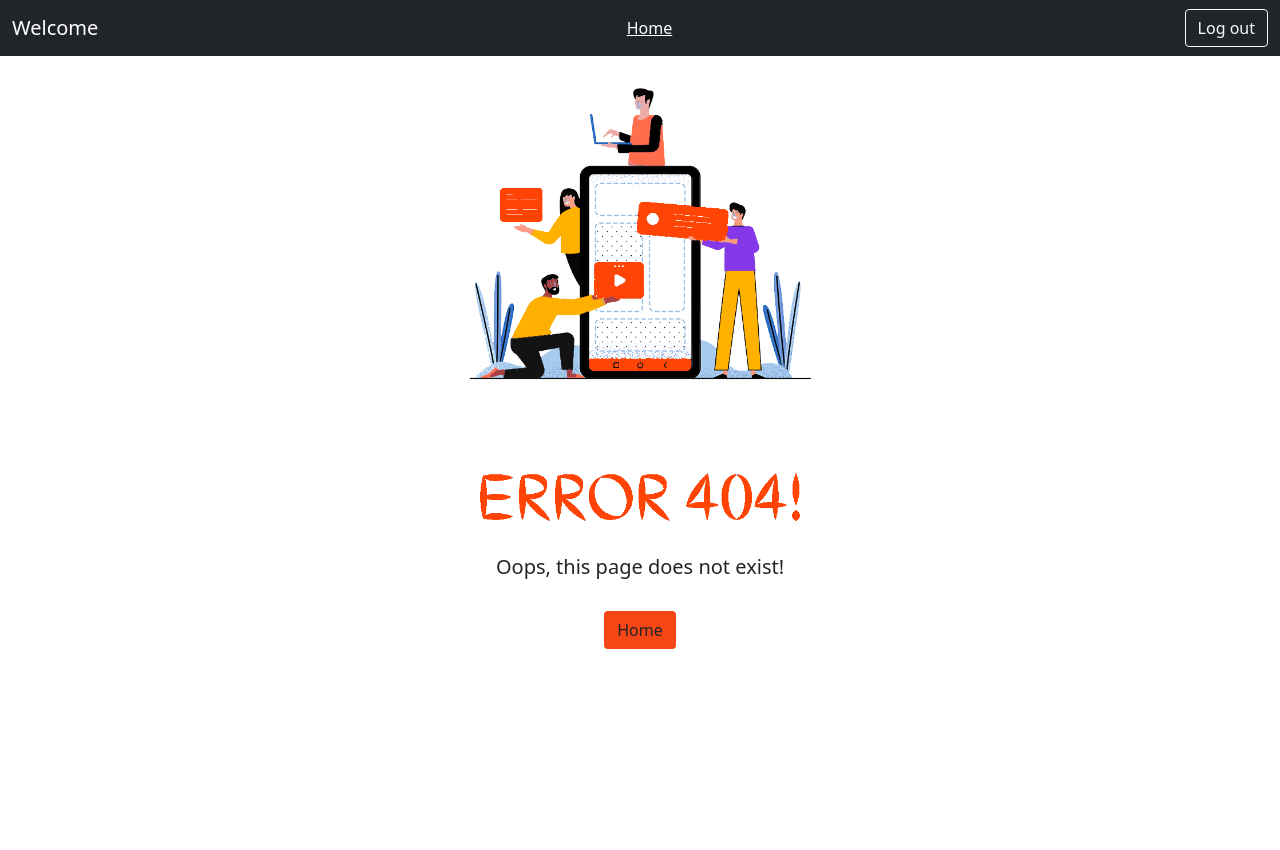
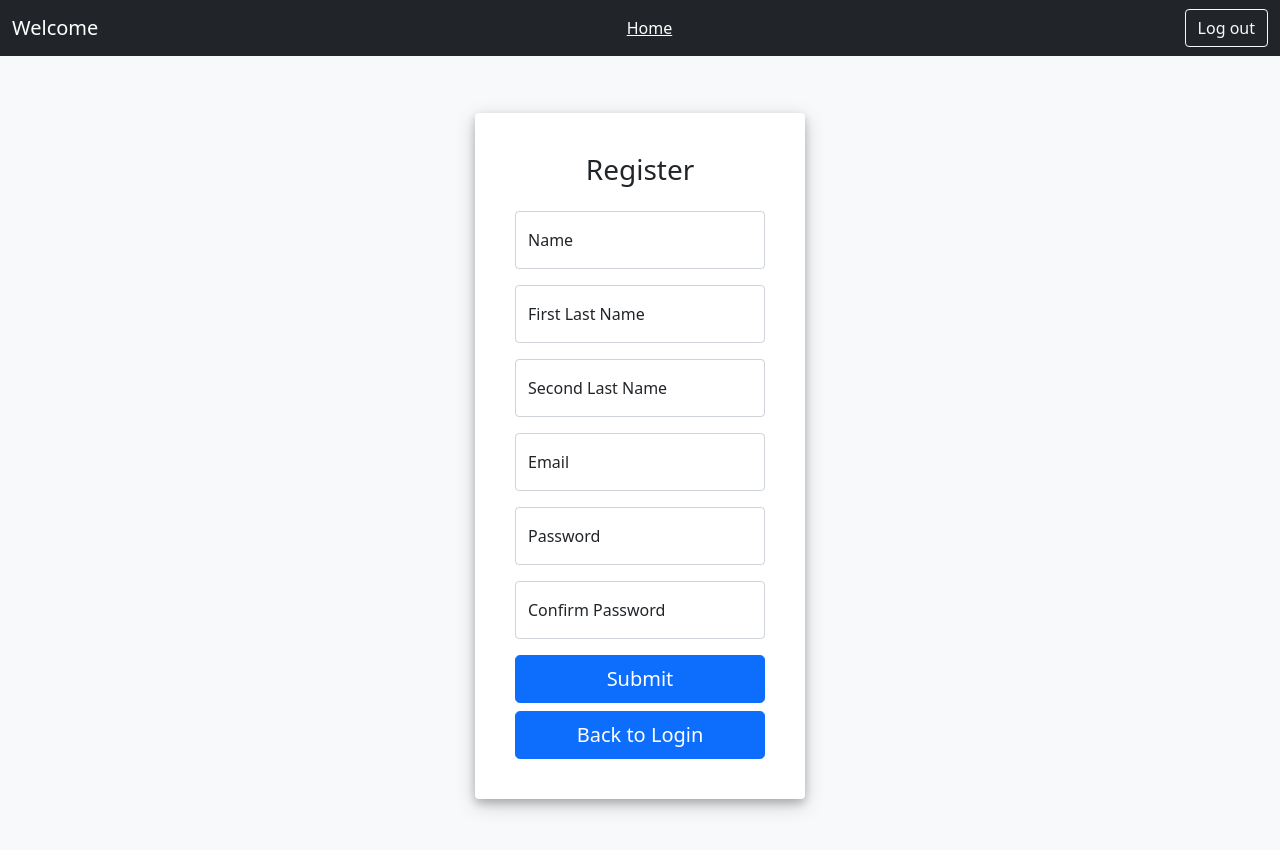
Before and after one commit to FabrizioSG/Proyecto1, a React (Create React App) app: page /register in a window 1280 px wide. Shown: the top 850 px of the page. Built offline with nearby package versions, Linux system fonts and the light colour scheme.

Commit message:
Se agrega componente de registro

```diff
--- a/src/App.js
+++ b/src/App.js
@@ -7,6 +7,7 @@ import Home from './components/Home/Home.js';
 import Header from './components/Header/Header.js';
 import Album from './components/Album/Album.js';
 import ProtectedRoutes from './components/Protected/protectedRoutes.js';
+import Register from './components/Register/Register.js';
 
 function App() {
   return (
@@ -16,6 +17,7 @@ function App() {
 
       <Routes>
         <Route exact path="/" element={<Login />} />
+        <Route exact path="/register" element = {<Register/>}/>
         <Route exact path="/home" element={ <ProtectedRoutes><Home /></ProtectedRoutes>} />
         <Route exact path="/albums/:albumId" element={<ProtectedRoutes><Album /></ProtectedRoutes>} />
         <Route exact path="*" element={<NotFound />} />
--- a/src/components/Login/Login.js
+++ b/src/components/Login/Login.js
@@ -59,6 +59,8 @@ function Login() {
         {renderErrorMessage("pass")}
       </div>
       <button className="w-100 btn btn-lg btn-primary" type="submit">Log in</button>
+      <p>No acount yet?</p>
+      <button  className="w-100 btn btn-lg btn-primary" onClick={() => navigate('register')}>Register</button>
     </form>
   );
 
--- /dev/null
+++ b/src/components/Register/Register.css
@@ -0,0 +1,26 @@
+.text-center {
+  display: flex;
+  align-items: center;
+  justify-content: center;
+  height: 100vh;
+  background-color: #f8f9fa;
+}
+
+.form-signin {
+  width: 100%;
+  max-width: 330px;
+  padding: 40px;
+  border-radius: 4px;
+  box-shadow: 0 4px 8px 0 rgba(0, 0, 0, 0.2), 0 6px 20px 0 rgba(0, 0, 0, 0.19);
+  margin: auto;
+  background-color: #fff;
+}
+
+.form-floating {
+  padding-bottom: 1rem;
+}
+
+.invalid-feedback {
+  display: block;
+  text-align: left;
+}
--- /dev/null
+++ b/src/components/Register/Register.js
@@ -0,0 +1,114 @@
+import React, { useState } from 'react';
+import { useNavigate } from 'react-router-dom';
+import axios from 'axios';
+import './Register.css';
+
+function Register() {
+
+  const [errorMessages, setErrorMessages] = useState({});
+  const navigate = useNavigate();
+
+
+  const handleSubmit = (event) => {
+    //Prevent page reload
+    event.preventDefault();
+
+    let { vName, vLastName, vLastName2, vEmail, vPass1, vPass2  } = document.forms[0];
+    const name = vName.value;
+    const first_last_name = vLastName.value;
+    const second_last_name = vLastName2.value;
+    const email = vEmail.value;
+    const password = vPass1.value;
+    const pass2 = vPass2.value;
+    const gender = "M";
+    const birthday = new Date(12/12/12);
+    if(password !== pass2){
+      alert("Passwords do not match!")
+    };
+
+    try{
+      axios
+      .post("http://localhost:3010/api/users/signup", {
+        name,
+        first_last_name,
+        second_last_name,
+        email,
+        password,
+        gender,
+        birthday
+      })
+      .then((response) => {
+        console.log(response);
+        if (response.data.message === "Created") {
+          alert("User Created")
+          navigate('/');
+        }
+        else{
+          alert(response.data);
+        }
+      });
+    }catch(err){
+      alert(err);
+    }
+
+
+  };
+
+  // Generate JSX code for error message
+  const renderErrorMessage = (name) =>
+    name === errorMessages.name && (
+      <div className="invalid-feedback">{errorMessages.message}</div>
+    );
+
+  // JSX code for login form
+  const renderForm = (
+    <form onSubmit={handleSubmit} className="needs-validation" novalidate>
+      <div className="form-floating has-validation">
+        <input type="text" className="form-control" id="floatingInput" name="vName" placeholder="Name" required />
+        <label for="floatingInput">Name</label>
+        {renderErrorMessage("uname")}
+      </div>
+      <div className="form-floating has-validation">
+        <input type="text" className="form-control" id="floatingInput1" name="vLastName" placeholder="First Last Name" required />
+        <label for="floatingInput">First Last Name</label>
+        {renderErrorMessage("uname")}
+      </div>
+      <div className="form-floating has-validation">
+        <input type="text" className="form-control" id="floatingInput2" name="vLastName2" placeholder="Second Last Name" required />
+        <label for="floatingInput">Second Last Name</label>
+        {renderErrorMessage("uname")}
+      </div>
+      <div className="form-floating has-validation">
+        <input type="text" className="form-control" id="floatingInput3" name="vEmail" placeholder="Email" required />
+        <label for="floatingInput">Email</label>
+        {renderErrorMessage("uname")}
+      </div>
+      <div className="form-floating has-validation">
+        <input type="password" className="form-control" id="floatingPassword1" name="vPass1" placeholder="Password" required />
+        <label for="floatingPassword">Password</label>
+        {renderErrorMessage("pass")}
+
+      </div>
+      <div className="form-floating has-validation">
+        <input type="password" className="form-control" id="floatingPassword2" name="vPass2" placeholder="Confirm Password" required />
+        <label for="floatingPassword">Confirm Password</label>
+        {renderErrorMessage("pass")}
+
+      </div>
+      <button className="w-100 btn btn-lg btn-primary" type="submit">Submit</button>
+      <button  className="w-100 btn btn-lg btn-primary mt-2" onClick={() => navigate('/')}>Back to Login</button>
+
+    </form>
+  );
+
+  return (
+    <div className="text-center">
+      <div className="form-signin">
+        <h1 className="title h3 mb-4 fw-normal">Register</h1>
+        {renderForm}
+      </div>
+    </div>
+  );
+}
+
+export default Register;
```
